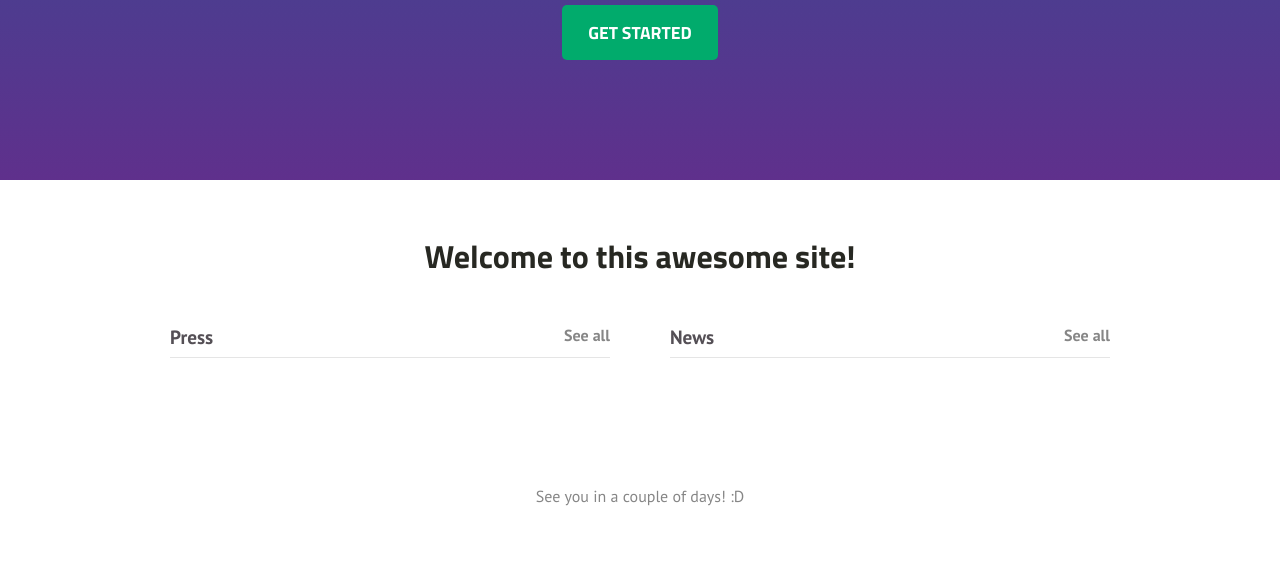
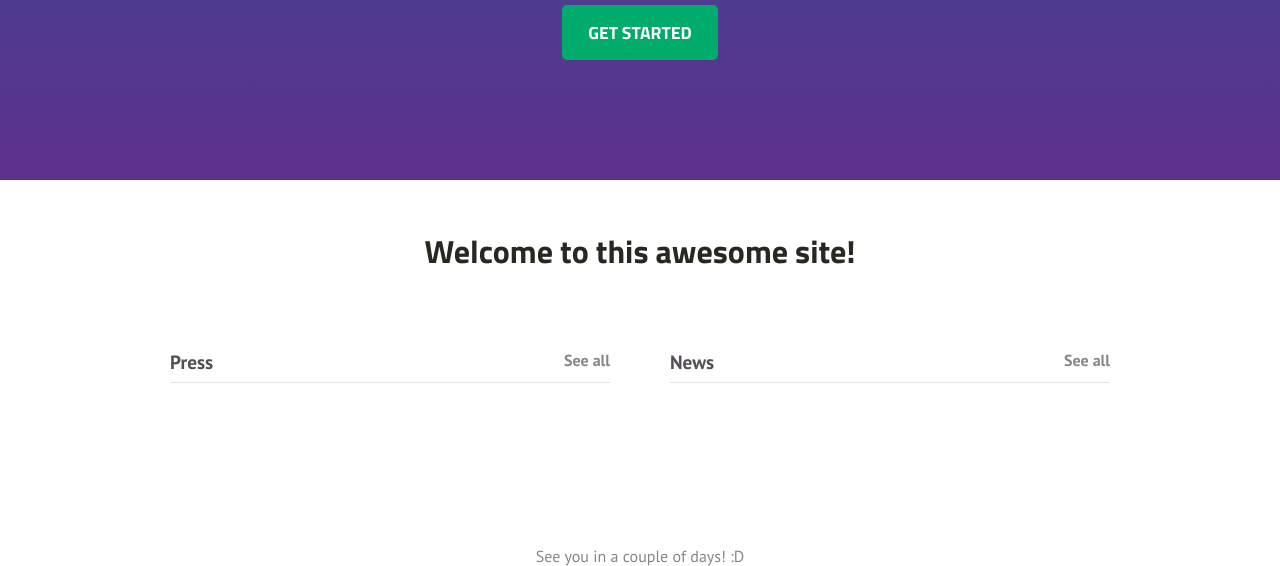
Before and after one commit to clanyq/claes-my-site, a Django app: page / in a window 1280 px wide. Shown: the part 425-991 px from the top of the page. Before the commit the page ends 931 px from the top, so only its background shows below. Run offline with Django 3.2, Linux system fonts and the light colour scheme; data that the repository does not hold is empty; style sheets or scripts are compiled from the project's sources; some libraries are stand-ins or nearby versions.

Commit message:
minor design tweaks index.scss

```diff
--- a/assets/style/index.scss
+++ b/assets/style/index.scss
@@ -3,7 +3,7 @@
 .index-header {
     margin: auto;
     max-width: 500px;
-    padding: 30px;
+    padding: 25px;
 
     text-align: center;
     font-family: $branding-font;
@@ -22,7 +22,7 @@
 
     .feed {
         display: table-cell;
-        padding: 25px 30px;
+        padding: 60px 30px;
         width: 400px;
 
         @media (max-width: $breakpoint-tablet) {
--- a/assets/style/news.scss
+++ b/assets/style/news.scss
@@ -13,6 +13,7 @@
         color: $feedheader;
         margin-bottom: 10px;
         font-size: 2em;
+        font-weight: 600;
     }
 
     ul {
```
